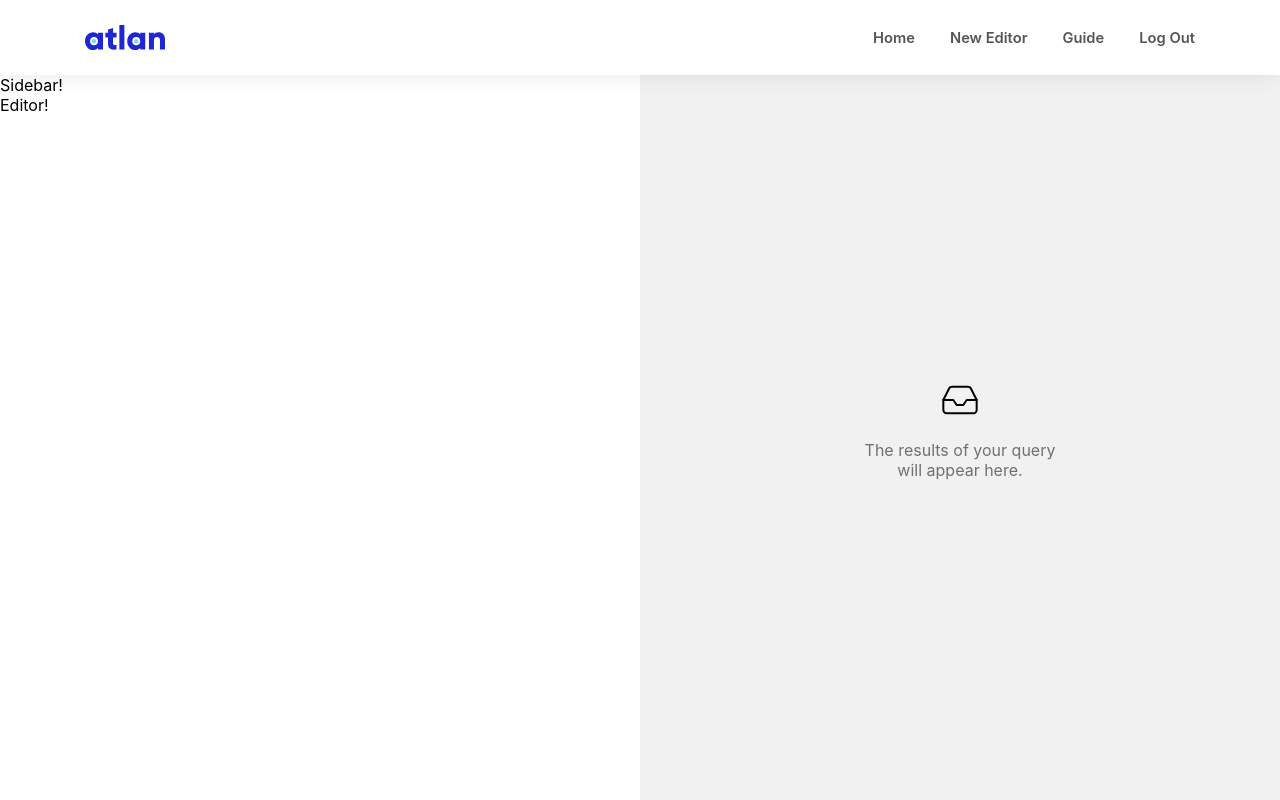
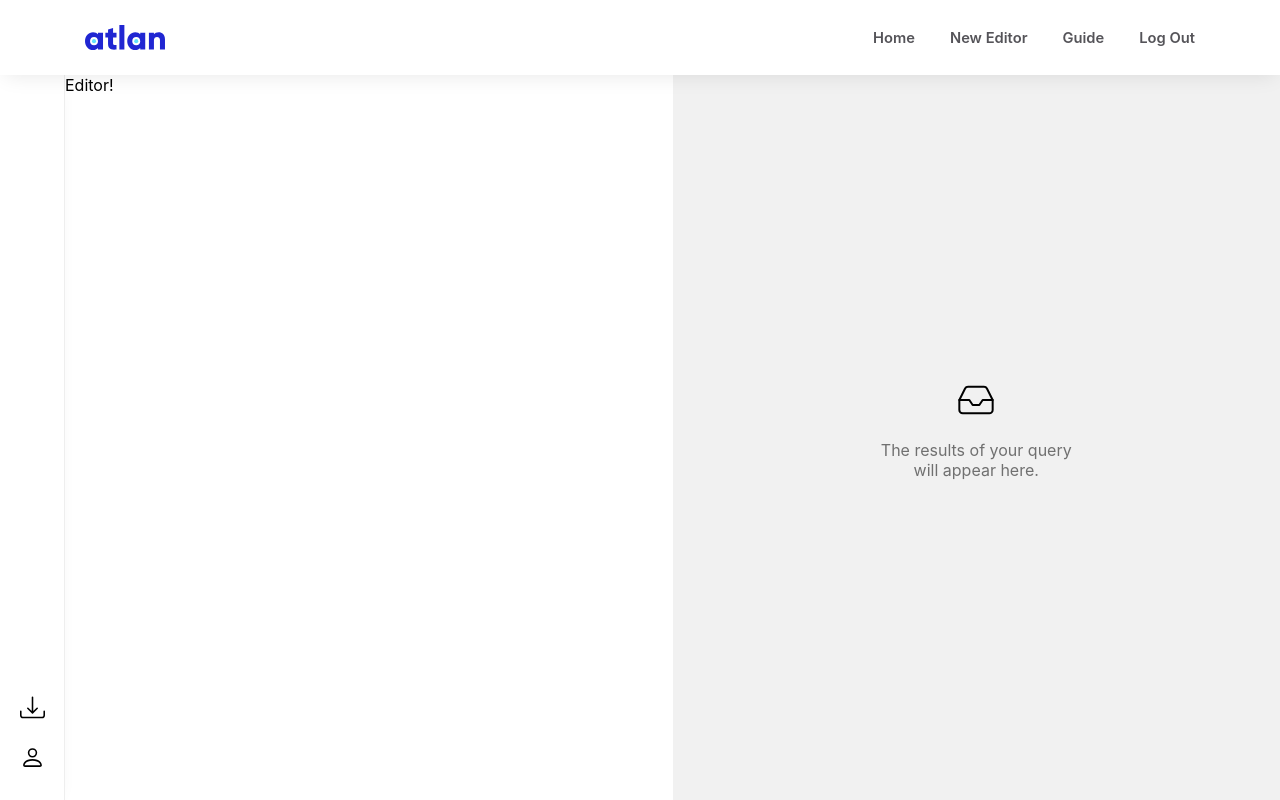
Before and after one commit to akshatatray/atlan-sql-editor, a React (Create React App) app: page / in a window 1280 px wide. Built offline with nearby package versions, Linux system fonts and the light colour scheme.

Commit message:
Basic Sidebar Added! 🔥

```diff
--- a/src/App.css
+++ b/src/App.css
@@ -7,3 +7,6 @@
 .App-editor, .App-output {
   flex: 1;
 }
+.App-editor {
+  padding-left: 65px;
+}
--- a/src/Components/Sidebar/Sidebar.css
+++ b/src/Components/Sidebar/Sidebar.css
@@ -0,0 +1,30 @@
+.Sidebar {
+    width: 65px;
+    height: calc(100% - 75px);
+    position: fixed;
+    left: 0;
+    bottom: 0;
+    background-color: white;
+    border-right: 1px solid #EEEEEE;
+    box-sizing: border-box;
+    box-shadow: 0px 5px 20px -10px rgba(0, 0, 0, 0.1);
+    display: flex;
+}
+.Sidebar-nav {
+    margin-top: auto;
+    display: flex;
+    flex-direction: column;
+    list-style: none;
+    padding: 0;
+    width: 65px;
+}
+.Sidebar-navItem {
+    display: flex;
+    justify-content: center;
+    align-items: center;
+    min-height: 50px;
+}
+.Sidebar-Icn {
+    width: 25px;
+    height: 25px;
+}
--- a/src/Components/Sidebar/Sidebar.jsx
+++ b/src/Components/Sidebar/Sidebar.jsx
@@ -1,10 +1,24 @@
 import React from 'react';
 import "./Sidebar.css";
+
+import Account from './account.svg';
+import Download from './download.svg';
 
 const Sidebar = () => {
     return (
         <div className="Sidebar">
-            Sidebar!
+            <ul className="Sidebar-nav">
+                <li className="Sidebar-navItem">
+                    <a href="#" className="Sidebar-navLink">
+                        <img src={Download} className="Sidebar-Icn" alt="Download" />
+                    </a>
+                </li>
+                <li className="Sidebar-navItem">
+                    <a href="#" className="Sidebar-navLink">
+                        <img src={Account} className="Sidebar-Icn" alt="Account" />
+                    </a>
+                </li>
+            </ul>
         </div>
     )
 }
```
Also changed, not shown: src/Components/Sidebar/account.svg (added), src/Components/Sidebar/download.svg (added).
